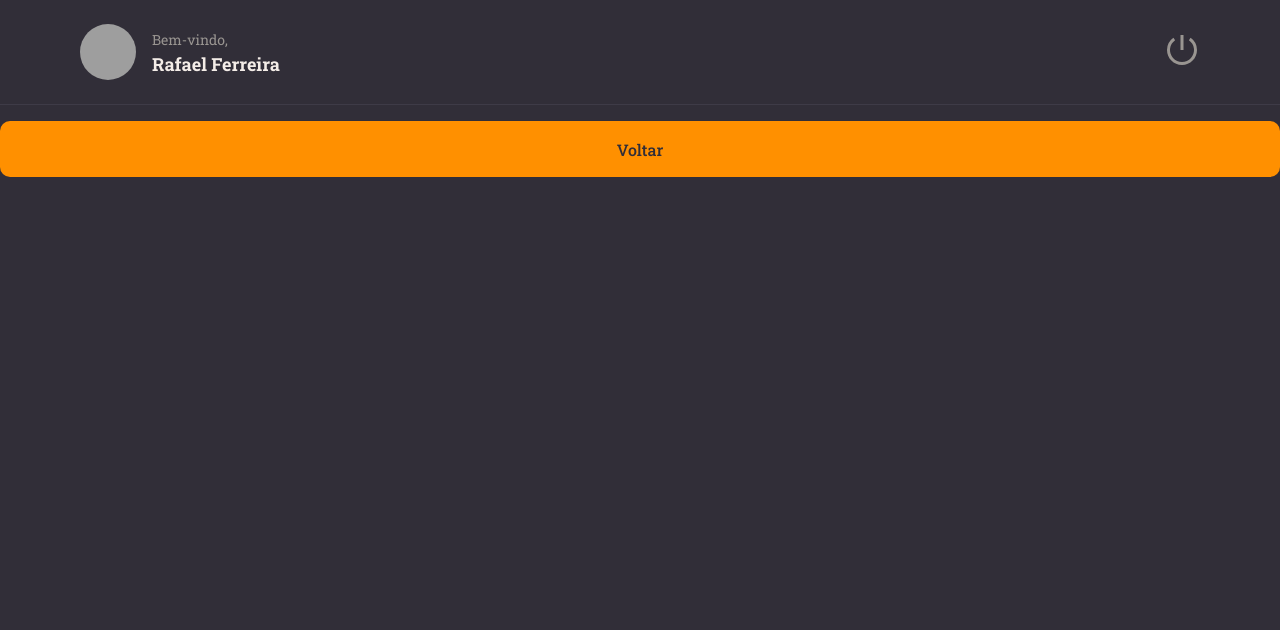
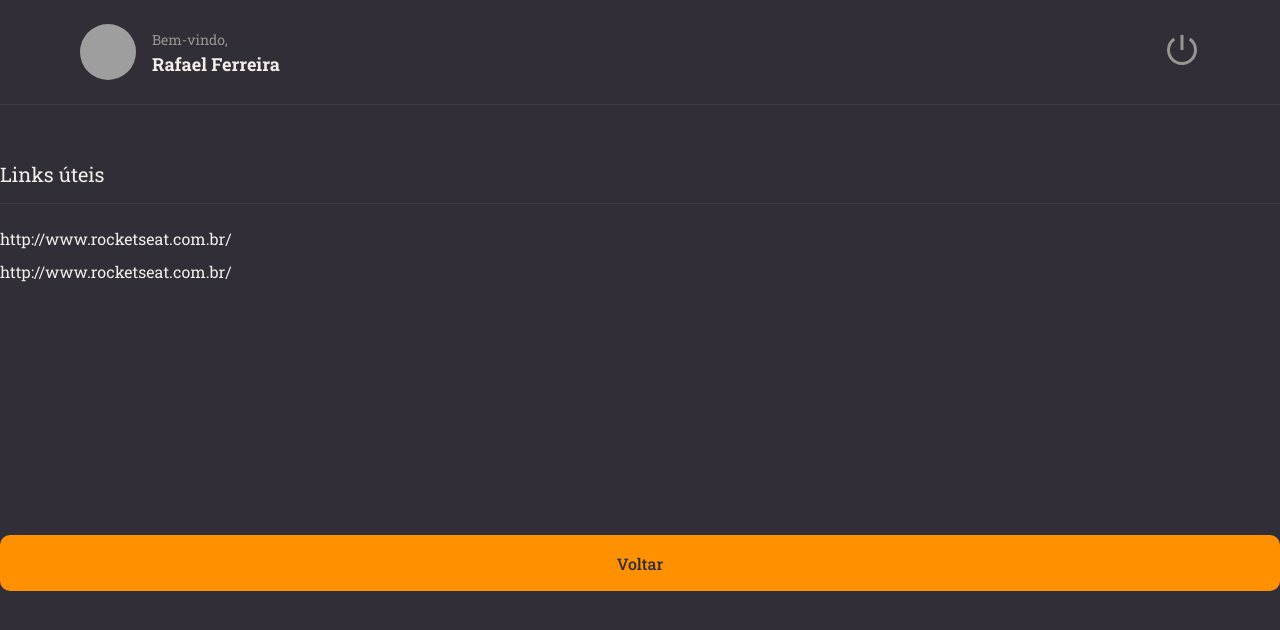
Before and after one commit to Rafael862/rocketnotes, a React (Vite) app in the folder rocketnotes/: page / in a window 1280 px wide. Shown: the top 630 px of the page. Built offline with nearby package versions, Linux system fonts and the light colour scheme; grey boxes are pictures that could not be loaded.

Commit message:
Finalizado a aula de children

```diff
--- /dev/null
+++ b/rocketnotes/src/components/Section/index.jsx
@@ -0,0 +1,10 @@
+import { Container } from "./styles";
+
+export function Section({ title, children }){
+    return(
+    <Container>
+        <h2>{title}</h2>
+        {children}
+    </Container>
+    );
+}
--- /dev/null
+++ b/rocketnotes/src/components/Section/styles.js
@@ -0,0 +1,19 @@
+import styled from "styled-components"
+
+export const Container = styled.section`
+margin: 56px 0 28px;
+
+> h2 {
+    border-bottom-width: 1px;
+    border-bottom-style: solid;
+    border-bottom-color: ${({ theme }) => theme.COLORS.BACKGROUND_700};
+
+    padding-bottom: 16px;
+    margin-bottom: 24px;
+
+    color: ${({ theme }) => theme.COLORS.BACKGROUND_100};
+    font-size: 20px;
+    font-weight: 400;
+
+}
+`;
--- a/rocketnotes/src/pages/Details/index.jsx
+++ b/rocketnotes/src/pages/Details/index.jsx
@@ -1,14 +1,22 @@
 import "./styles.js";
-import { Container } from "./styles.js";
+import { Container, Links } from "./styles.js";
+
 
 import { Header } from "../../components/header/index.jsx";
 import { Button } from "../../components/button";
+import { Section } from "../../components/Section";
 
 export function Details(){
 
   return(
     <Container>
     <Header />
+    <Section title="Links úteis">
+    <Links>
+      <li><a href="#">http://www.rocketseat.com.br/</a></li>
+      <li><a href="#">http://www.rocketseat.com.br/</a></li>
+    </Links>
+    </Section>
     <Button title="Voltar"/>
     </Container>
   )
--- a/rocketnotes/src/pages/Details/styles.js
+++ b/rocketnotes/src/pages/Details/styles.js
@@ -10,3 +10,15 @@
     "content"
 
 `;
+
+export const Links = styled.ul`
+    list-style: none;
+
+    > li {
+        margin-top: 12px;
+
+        a {
+            color: ${({ theme }) => theme.COLORS.WHITE};
+        }
+    }
+`;
```
